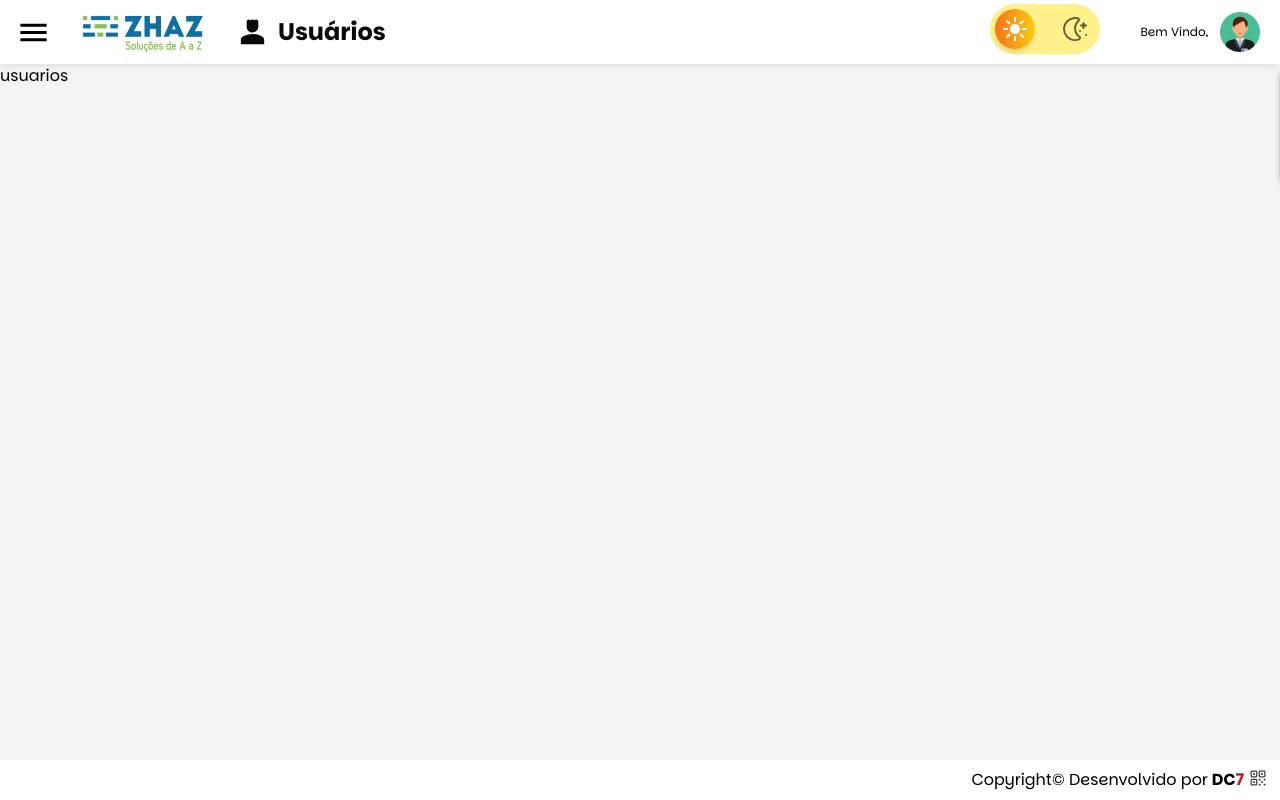
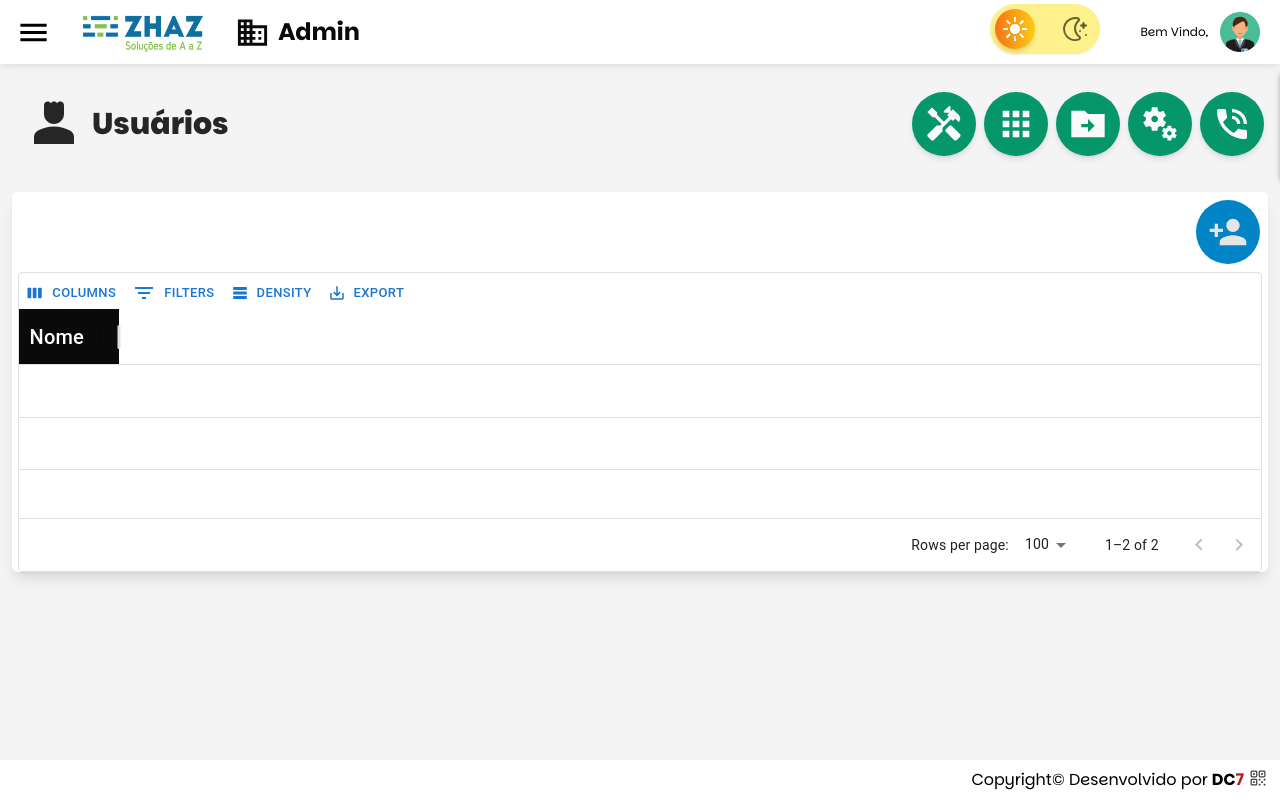
Before and after one commit to DiegoPCarvalho/NEW_ZHAZSYS, a Next.js app in the folder frontend/: page /Admin/Usuarios in a window 1280 px wide. Built offline with nearby package versions, Linux system fonts and the light colour scheme.

Commit message:
v1.1-criando_tela_admin_users-27/11/2024

```diff
--- a/frontend/src/components/icons/IconesMaterial.tsx
+++ b/frontend/src/components/icons/IconesMaterial.tsx
@@ -18,6 +18,8 @@ import IconEspecialidade from '@mui/icons-material/Handyman';
 import IconServico from '@mui/icons-material/MiscellaneousServices';
 import IconRamal from '@mui/icons-material/PhoneInTalk';
 import IconEquipamento from '@mui/icons-material/Handyman';
+import IconAddUser from '@mui/icons-material/PersonAdd';
+import IconVoltarAdmin from '@mui/icons-material/Reply';
 
 export {
     IconGerencia,
@@ -39,5 +41,7 @@ export {
     IconEspecialidade,
     IconServico,
     IconRamal,
-    IconEquipamento
+    IconEquipamento,
+    IconAddUser,
+    IconVoltarAdmin
 }
--- a/frontend/src/components/navigatePage/NavigatePage.tsx
+++ b/frontend/src/components/navigatePage/NavigatePage.tsx
@@ -7,6 +7,7 @@ interface NavigatePageProps {
     centroTela?: any
     data: any[]
     dataMini: any[]
+    excecao?: boolean
 }
 
 export default function NavigatePage(props: NavigatePageProps) {
@@ -32,7 +33,7 @@ export default function NavigatePage(props: NavigatePageProps) {
             <div className=''>
                 {props.centroTela}
             </div>
-            <div className='sm:hidden flex items-center w-[105px] h-[70px]'>
+            <div className={`sm:hidden flex items-center ${props.excecao ? "w-[145px]" : "w-[105px]"}  h-[70px]`}>
                 <NavigateMiniPage dado={props.dataMini} tituloMini={props.titulo}/>
             </div>
             <div className="flex justify-end max-sm:hidden">
--- /dev/null
+++ b/frontend/src/components/shared/AddItem.tsx
@@ -0,0 +1,32 @@
+
+
+interface AddItemProps {
+    icone: any
+    voltar?: boolean
+    executar?: () => void
+}
+
+export default function AddItem(props: AddItemProps) {
+    return (
+        <div className={`cursor-pointer overflow-hidden relative
+            hover:w-32 transition-all duration-200 ease-linear
+            hover:-translate-x-3 w-16 p-2 overflow-y-clip
+            group text-center
+            ${props.voltar ?
+                "bg-red-600 hover:bg-red-500 dark:bg-red-700 hover:border-red-800"
+            : "bg-sky-600 hover:bg-sky-500 dark:bg-sky-700 hover:border-sky-800"}
+             rounded-full
+            flex justify-center items-center text-neutral-200 hover:text-white
+            hover:rounded-xl hover:justify-between
+            hover:border-b-[6px] active:border-b-[2px] active:duration-75
+            active:brightness-90 active:translate-y-[2px]
+            `} onClick={props.executar}>
+            <div className="absolute flex items-center justify-center">
+                <props.icone sx={{ fontSize: 40}} />
+            </div>
+            <div className={`relative  ${props.voltar ? "ml-3 -right-28" : "ml-4 -right-24"} font-bold text-2xl flex items-center  transition-all duration-300 transform -translate-x-1/2 group-hover:-right-16`}>
+                {props.voltar ? "Voltar" : "Novo"}
+            </div>
+        </div>
+    )
+}
--- /dev/null
+++ b/frontend/src/components/shared/CentroTelaGnc.tsx
@@ -0,0 +1 @@
+export default function
--- /dev/null
+++ b/frontend/src/data/config/adminUrl.ts
@@ -0,0 +1,40 @@
+import {IconUser, IconContrato, IconDepartamento, IconEquipamento, IconServico, IconRamal } from "@/components/icons/IconesMaterial";
+
+export const AdminUrl = [
+    {
+        id: 1,
+        nome: "Usuários",
+        icone: IconUser,
+        url: "/Admin/Usuarios"
+    },
+    {
+        id: 2,
+        nome: "Equipamentos",
+        icone: IconEquipamento,
+        url: "/Admin/Equipamentos"
+    },
+    {
+        id: 3,
+        nome: "Departamentos",
+        icone: IconDepartamento,
+        url: "/Admin/Departamento"
+    },
+    {
+        id:4,
+        nome: "Contratos",
+        icone: IconContrato,
+        url: "/Admin/Contratos"
+    },
+    {
+        id: 5,
+        nome: "Serviços",
+        icone: IconServico,
+        url: "/Admin/Servico"
+    },
+    {
+        id: 6,
+        nome: "Ramais",
+        icone: IconRamal,
+        url: "/Admin/Ramais"
+    }
+]
--- /dev/null
+++ b/frontend/src/pages/Admin/Usuarios/FormUsers.tsx
@@ -0,0 +1,7 @@
+export default function FormUsers(){
+    return (
+        <div>
+            formulario
+        </div>
+    )
+}
--- /dev/null
+++ b/frontend/src/pages/Admin/Usuarios/TableUsers.tsx
@@ -0,0 +1,24 @@
+import { DataGrid, GridToolbar, GridColDef } from '@mui/x-data-grid';
+
+export default function TableUsers() {
+
+  const rows = [
+      { id: 1, name: 'React'},
+      { id: 2, name: 'MUI' },
+    ]
+
+  const column: GridColDef[] = [
+    {
+      field: 'Nome',
+      headerClassName: 'bg-neutral-950 dark:bg-neutral-900 text-white text-xl font-bold',
+      headerAlign: 'center',
+    }
+  ]
+
+
+  return (
+    <div style={{ height: 300, width: '99%' }}>
+      <DataGrid className='rounded-xl border-neutral-900 border-4' rows={rows} columns={column} slots={{ toolbar: GridToolbar }} />
+    </div>
+  );
+}
--- a/frontend/src/pages/Admin/Usuarios/index.tsx
+++ b/frontend/src/pages/Admin/Usuarios/index.tsx
@@ -1,10 +1,35 @@
 import Layout from "@/components/template/Layout"
-import { IconUser } from '@/components/icons/IconesMaterial';
+import { IconUser, IconAdmin, IconAddUser, IconVoltarAdmin } from '@/components/icons/IconesMaterial';
+import NavigatePage from "@/components/navigatePage/NavigatePage";
+import { AdminUrl } from "@/data/config/adminUrl";
+import AddItem from "@/components/shared/AddItem";
+import { useState } from "react";
+import FormUsers from "./FormUsers";
+import TableUsers from "./TableUsers";
 
 export default function Usuarios(){
+    const [tela, setTela] = useState<boolean>(false);
+
     return(
-        <Layout icone={<IconUser fontSize='large' />} texto="Usuários">
-            <div>usuarios</div>
+        <Layout icone={<IconAdmin fontSize='large' />} texto="Admin">
+             <div className='flex flex-col max-sm:grid'>
+                <div className='h-24 mt-3 mx-3'>
+                    <NavigatePage
+                        titulo="Usuários"
+                        iconeTitulo={<IconUser sx={{ fontSize: 60 }} className=" text-neutral-800 dark:text-neutral-200" />}
+                        data={AdminUrl} dataMini={AdminUrl} excecao
+                        // centroTela={<CentroTelaForm os="12345" />}
+                    />
+                </div>
+                <div className='flex flex-col mt-5 mx-3 bg-white dark:bg-zinc-950 dark:border-zinc-800 dark:shadow-md rounded-md shadow-lg overflow-auto'>
+                    <div className="flex justify-end my-2 mr-2 h-16">
+                        <AddItem icone={tela ? IconVoltarAdmin : IconAddUser} executar={() => setTela(!tela)} voltar={tela}/>
+                    </div>
+                    <div className="flex justify-center">
+                        {tela ? <FormUsers /> : <TableUsers />}
+                    </div>
+                </div>
+            </div>
         </Layout>
 
     )
--- a/frontend/src/pages/Perfil/FormPerfil.tsx
+++ b/frontend/src/pages/Perfil/FormPerfil.tsx
@@ -54,6 +54,13 @@ export default function FormPerfil() {
                         texto="Departamento:"
                         tipo="text"
                         nome="Departamento"
+                        className="grow"
+                        desativar
+                    />
+                    <Entrada
+                        texto="Contrato:"
+                        tipo="text"
+                        nome="Contrato"
                         className="grow"
                         desativar
                     />
```
